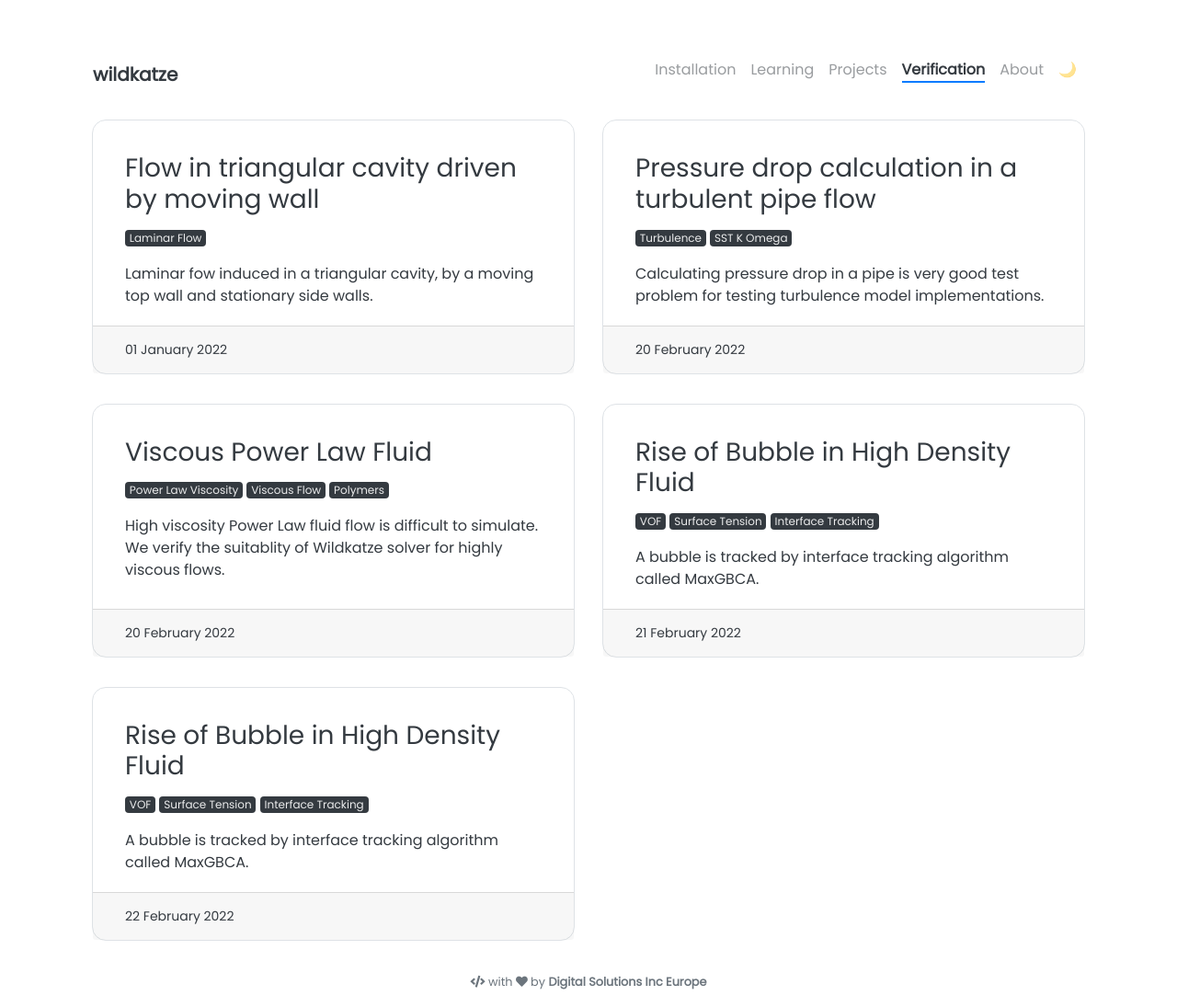
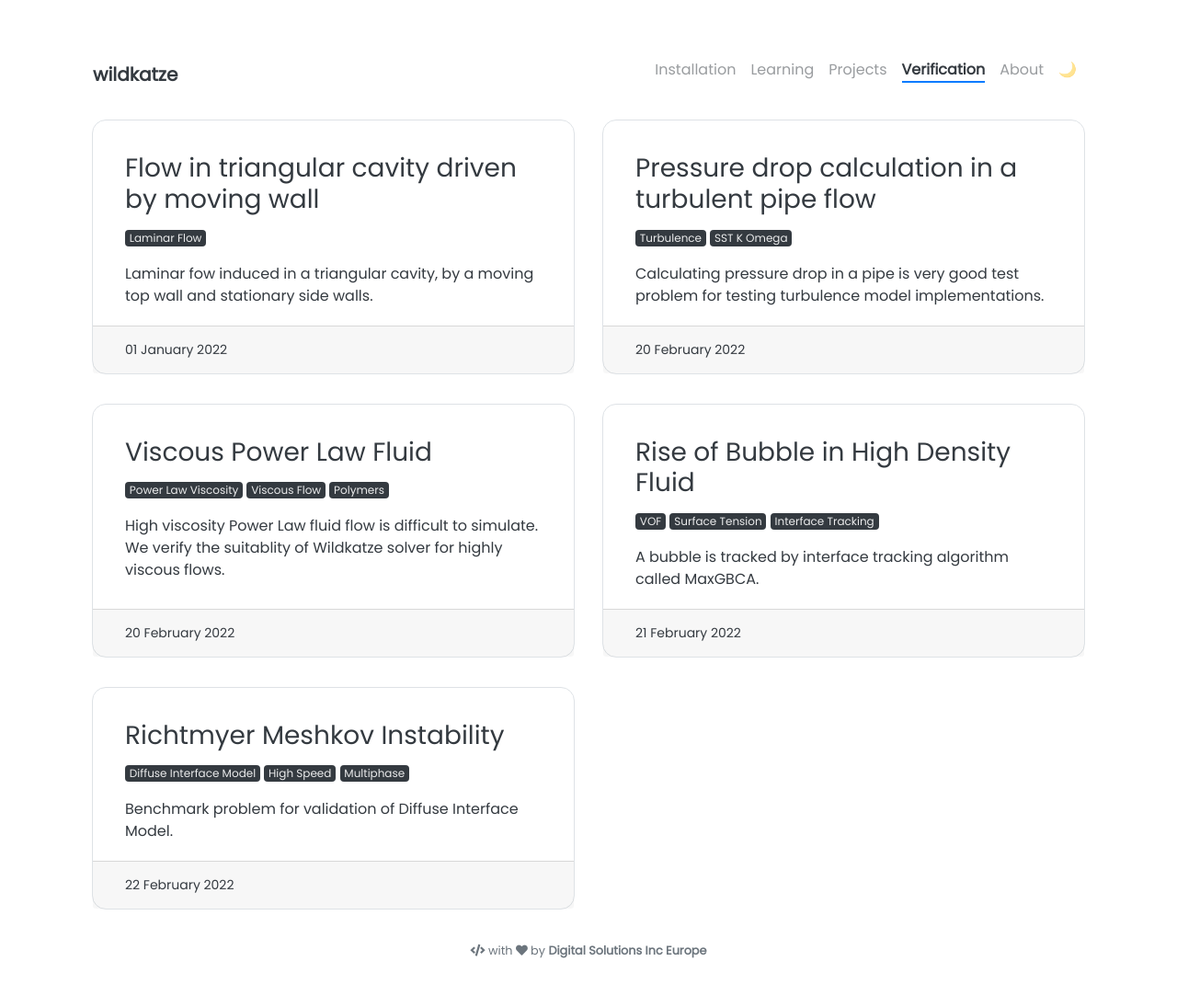
Before and after one commit to FVUS/wildkatze, a Jekyll site: the page built from pages/verification.html, in a window 1280 px wide. Shown: the whole page at 92% size. Built offline with Jekyll 4.4.1, drawn with Linux system fonts in a browser that asks for light colours; nearby versions of some CDN libraries; after the commit the page ends 1061 px from its top, so only the background shows below that.

Commit message:
Update 2022-02-22-RichtmyerMeshkov.md

```diff
--- a/_verification/2022-02-22-RichtmyerMeshkov.md
+++ b/_verification/2022-02-22-RichtmyerMeshkov.md
@@ -1,7 +1,10 @@
 ---
-title: Rise of Bubble in High Density Fluid
-tags: [VOF, Surface Tension, Interface Tracking]
+title: Richtmyer Meshkov Instability
+tags: [Diffuse Interface Model, High Speed, Multiphase]
 style:
 color:
-description: A bubble is tracked by interface tracking algorithm called MaxGBCA.
+description: Benchmark problem for validation of Diffuse Interface Model.
 ---
+
+
+![Meshkov](https://live.staticflickr.com/65535/51912926911_c0dde30023_c.jpg)
```
